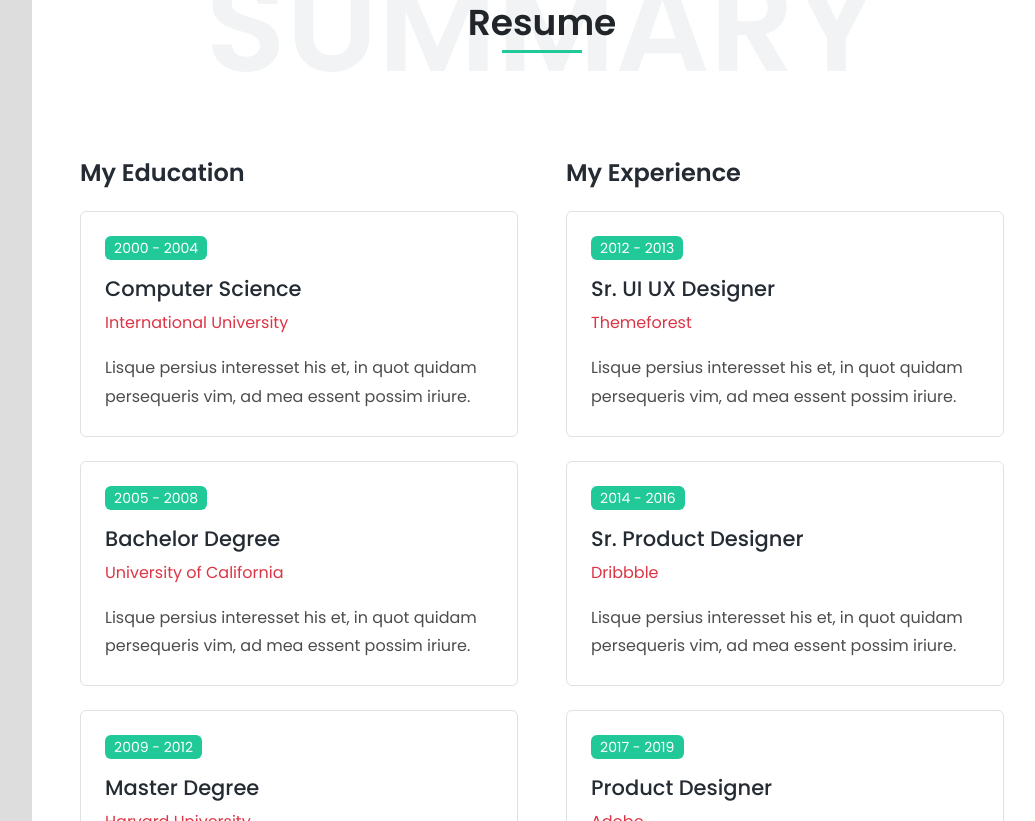
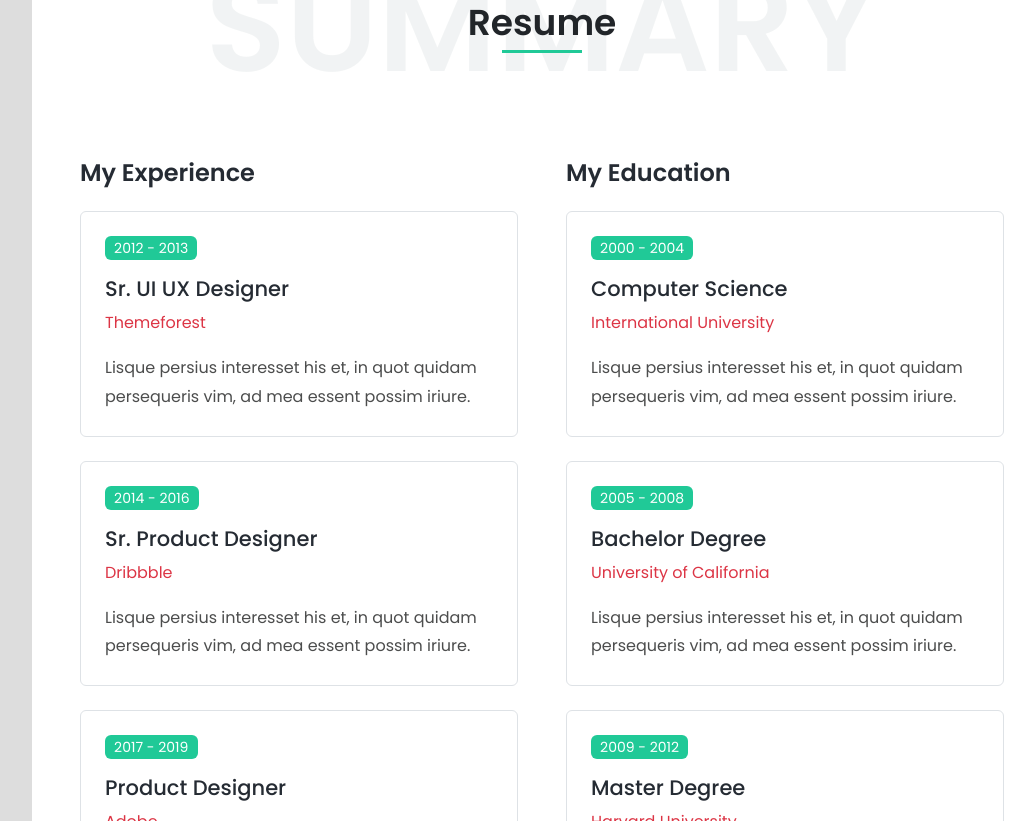
Before and after one commit to juanmaorta/juanmaorta-resume, a React (Create React App) app: page / in a window 1280 px wide. Shown: the part 1759-2580 px from the top of the page, without its empty margins (228-1263 px from the left). Built offline with nearby package versions, Linux system fonts and the light colour scheme.

Commit message:
Resume experience, education and skills are components

```diff
--- a/src/components/Resume.jsx
+++ b/src/components/Resume.jsx
@@ -2,10 +2,12 @@ import React, {useContext} from "react";
 import { ProfessionalDataContext } from "../Context";
 import resumeFile from "../documents/resume.pdf";
 
+import Skills from "./Skills";
+import ResumeBlock from "./ResumeBlock";
+
 const Resume = ({ classicHeader, darkTheme }) => {
 
   const { education: educationDetails, experience: experienceDetails, skills } = useContext(ProfessionalDataContext);
-
 
   return (
     <section
@@ -36,111 +38,11 @@ const Resume = ({ classicHeader, darkTheme }) => {
         </div>
         {/* Heading end*/}
         <div className="row gx-5">
-          {/* My Education */}
-          <div className="col-md-6">
-            <h2
-              className={
-                "text-6 fw-600 mb-4 " + (darkTheme ? "text-white" : "")
-              }
-            >
-              My Education
-            </h2>
-            {educationDetails.length > 0 &&
-              educationDetails.map((value, index) => (
-                <div
-                  key={index}
-                  className={
-                    "bg-white  rounded p-4 mb-4 " +
-                    (darkTheme ? "bg-dark" : "bg-white border")
-                  }
-                >
-                  <p className="badge bg-primary text-2 fw-400">
-                    {value.yearRange}
-                  </p>
-                  <h3 className={"text-5 " + (darkTheme ? "text-white" : "")}>
-                    {value.title}
-                  </h3>
-                  <p className={darkTheme ? "text-primary" : "text-danger"}>
-                    {value.place}
-                  </p>
-                  <p className={"mb-0 " + (darkTheme ? "text-white-50" : "")}>
-                    {value.desc}
-                  </p>
-                </div>
-              ))}
-          </div>
-          {/* My Experience */}
-          <div className="col-md-6">
-            <h2
-              className={
-                "text-6 fw-600 mb-4 " + (darkTheme ? "text-white" : "")
-              }
-            >
-              My Experience
-            </h2>
-            {experienceDetails.length > 0 &&
-              experienceDetails.map((value, index) => (
-                <div
-                  key={index}
-                  className={
-                    "bg-white  rounded p-4 mb-4 " +
-                    (darkTheme ? "bg-dark" : "bg-white border")
-                  }
-                >
-                  <p className="badge bg-primary text-2 fw-400">
-                    {value.yearRange}
-                  </p>
-                  <h3 className={"text-5 " + (darkTheme ? "text-white" : "")}>
-                    {value.title}
-                  </h3>
-                  <p className={darkTheme ? "text-primary" : "text-danger"}>
-                    {value.place}
-                  </p>
-                  <p className={"mb-0 " + (darkTheme ? "text-white-50" : "")}>
-                    {value.desc}
-                  </p>
-                </div>
-              ))}
-          </div>
+          <ResumeBlock title="My Experience" darkTheme={darkTheme} data={experienceDetails}/>
+          <ResumeBlock title="My Education" darkTheme={darkTheme} data={educationDetails}/>
         </div>
         {/* My Skills */}
-        <h2
-          className={
-            "text-6 fw-600 mt-4 mb-4 " + (darkTheme ? "text-white" : "")
-          }
-        >
-          My Skills
-        </h2>
-        <div className="row gx-5">
-          {skills.length > 0 &&
-            skills.map((skill, index) => (
-              <div key={index} className="col-md-6">
-                <p
-                  className={
-                    " fw-500 text-start mb-2 " +
-                    (darkTheme ? "text-light" : "text-dark")
-                  }
-                >
-                  {skill.name}{" "}
-                  <span className="float-end">{skill.percent}%</span>
-                </p>
-                <div
-                  className={
-                    "progress progress-sm mb-4 " + (darkTheme ? "bg-dark" : "")
-                  }
-                >
-                  <div
-                    className="progress-bar"
-                    role="progressbar"
-                    style={{ width: skill.percent + "%" }}
-                    aria-valuenow={skill.percent}
-                    aria-valuemin={0}
-                    aria-valuemax={100}
-                  />
-                </div>
-              </div>
-            ))}
-        </div>
+        <Skills darkTheme={darkTheme} skills={skills}/>
         <div className="text-center mt-5">
           <a
             className="btn btn-outline-secondary rounded-pill shadow-none"
--- /dev/null
+++ b/src/components/ResumeBlock.jsx
@@ -0,0 +1,29 @@
+import React from "react";
+import ResumeItem from "./ResumeItem";
+
+const ResumeBlock = ({data, darkTheme, title}) => {
+    return (
+        <div className="col-md-6">
+        <h2
+          className={
+            "text-6 fw-600 mb-4 " + (darkTheme ? "text-white" : "")
+          }
+        >
+          {title}
+        </h2>
+        {data.length > 0 &&
+          data.map(({desc, place, title, yearRange}, index) => (
+            <ResumeItem
+              darkTheme={darkTheme}
+              index={index}
+              title={title}
+              place={place}
+              yearRange={yearRange}
+              desc={desc}
+            />
+          ))}
+      </div>
+    );
+}
+
+export default ResumeBlock;
--- /dev/null
+++ b/src/components/ResumeItem.jsx
@@ -0,0 +1,28 @@
+import React from "react";
+
+const ResumeItem = ({index, darkTheme, title, place, yearRange, desc}) => {
+    return (
+        <div
+        key={index}
+        className={
+          "bg-white  rounded p-4 mb-4 " +
+          (darkTheme ? "bg-dark" : "bg-white border")
+        }
+      >
+        <p className="badge bg-primary text-2 fw-400">
+          {yearRange}
+        </p>
+        <h3 className={"text-5 " + (darkTheme ? "text-white" : "")}>
+          {title}
+        </h3>
+        <p className={darkTheme ? "text-primary" : "text-danger"}>
+          {place}
+        </p>
+        <p className={"mb-0 " + (darkTheme ? "text-white-50" : "")}>
+          {desc}
+        </p>
+      </div>
+    );
+}
+
+export default ResumeItem;
--- /dev/null
+++ b/src/components/Skills.jsx
@@ -0,0 +1,47 @@
+import React from "react";
+
+const Skills = ({darkTheme, skills}) => {
+    return (
+        <>
+        <h2
+        className={
+          "text-6 fw-600 mt-4 mb-4 " + (darkTheme ? "text-white" : "")
+        }
+      >
+        My Skills
+      </h2>
+      <div className="row gx-5">
+        {skills.length > 0 &&
+          skills.map(({name, percent}, index) => (
+            <div key={index} className="col-md-6">
+              <p
+                className={
+                  " fw-500 text-start mb-2 " +
+                  (darkTheme ? "text-light" : "text-dark")
+                }
+              >
+                {name}{" "}
+                <span className="float-end">{percent}%</span>
+              </p>
+              <div
+                className={
+                  "progress progress-sm mb-4 " + (darkTheme ? "bg-dark" : "")
+                }
+              >
+                <div
+                  className="progress-bar"
+                  role="progressbar"
+                  style={{ width: percent + "%" }}
+                  aria-valuenow={percent}
+                  aria-valuemin={0}
+                  aria-valuemax={100}
+                />
+              </div>
+            </div>
+          ))}
+      </div>
+      </>
+    );
+}
+
+export default Skills;
```
